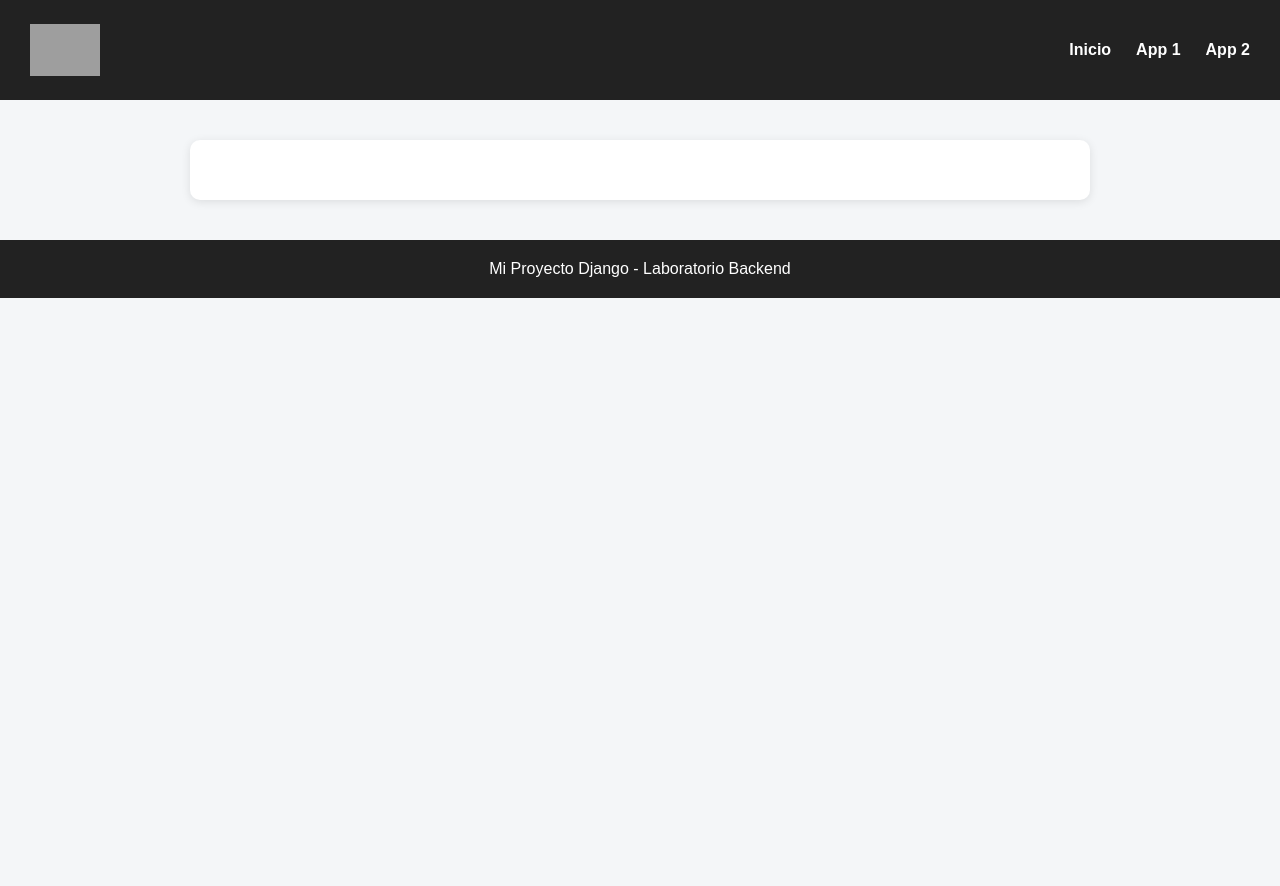
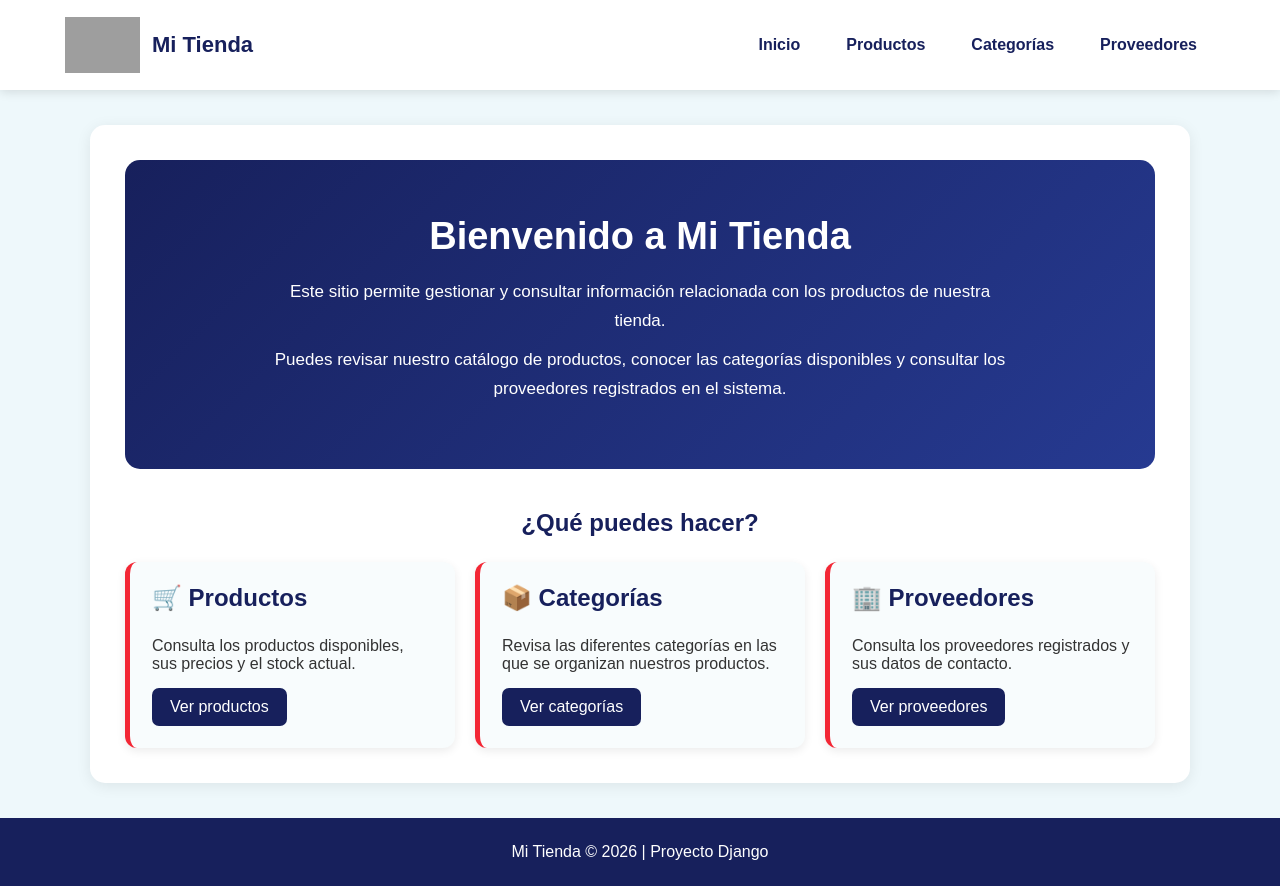
Before and after one commit to J0remy34/Practica, a Django app: page / in a window 1280 px wide. Before the commit the page ends 298 px from the top, so only its background shows below. Run offline with Django 5.2, Linux system fonts and the light colour scheme; grey boxes are pictures that could not be loaded.

Commit message:
Pagina listo

```diff
--- a/mi_proyecto/urls.py
+++ b/mi_proyecto/urls.py
@@ -20,7 +20,7 @@ from django.shortcuts import render
 
 
 def inicio(request):
-    return render(request, 'base.html')
+    return render(request, 'inicio.html')
 
 
 urlpatterns = [
--- a/static/css/estilos.css
+++ b/static/css/estilos.css
@@ -6,65 +6,230 @@
 
 body {
     font-family: Arial, sans-serif;
-    background-color: #f4f6f8;
+    background-color: #eef8fb;
     color: #333;
 }
 
+/* NAVBAR */
+
 header {
-    background-color: #222;
-    padding: 15px 30px;
+    background-color: #ffffff;
+    box-shadow: 0 2px 10px rgba(0, 0, 0, 0.12);
 }
 
-nav {
+.navbar {
+    max-width: 1200px;
+    margin: auto;
+    min-height: 90px;
+    padding: 10px 25px;
+
     display: flex;
     align-items: center;
     justify-content: space-between;
 }
 
+.logo-container {
+    display: flex;
+    align-items: center;
+    gap: 12px;
+
+    font-size: 22px;
+    font-weight: bold;
+    color: #17205c;
+}
+
 .logo {
-    width: 70px;
-    height: 70px;
+    width: 75px;
+    height: 65px;
     object-fit: contain;
 }
 
-nav ul {
+/* MENU */
+
+.menu {
     display: flex;
     list-style: none;
-    gap: 25px;
+    gap: 10px;
 }
 
-nav a {
-    color: white;
+.menu a {
+    display: block;
+    padding: 12px 18px;
+
     text-decoration: none;
+    color: #17205c;
     font-weight: bold;
+
+    border-radius: 8px;
+    transition: 0.3s;
 }
 
-nav a:hover {
-    color: #61dafb;
+.menu a:hover {
+    background-color: #17205c;
+    color: white;
 }
 
-main {
-    max-width: 900px;
-    margin: 40px auto;
-    padding: 30px;
+/* CONTENIDO */
+
+.contenido {
+    max-width: 1100px;
+    min-height: 600px;
+
+    margin: 35px auto;
+    padding: 35px;
+
     background-color: white;
-    border-radius: 10px;
-    box-shadow: 0 2px 10px rgba(0, 0, 0, 0.1);
+    border-radius: 15px;
+
+    box-shadow: 0 3px 15px rgba(0, 0, 0, 0.08);
 }
 
 h1 {
-    margin-bottom: 20px;
-    color: #222;
+    color: #17205c;
+    margin-bottom: 10px;
 }
 
-li {
-    margin: 10px 0;
+h2 {
+    color: #17205c;
 }
+
+/* TABLAS */
+
+table {
+    width: 100%;
+    border-collapse: collapse;
+    margin-top: 25px;
+    overflow: hidden;
+    border-radius: 8px;
+}
+
+th {
+    background-color: #17205c;
+    color: white;
+    padding: 15px;
+}
+
+td {
+    padding: 13px;
+    text-align: center;
+    border-bottom: 1px solid #ddd;
+}
+
+tr:nth-child(even) {
+    background-color: #f5f8fa;
+}
+
+tr:hover {
+    background-color: #eaf6fa;
+}
+
+/* TARJETAS */
+
+.tarjetas {
+    display: grid;
+    grid-template-columns: repeat(auto-fit, minmax(220px, 1fr));
+    gap: 20px;
+    margin-top: 25px;
+}
+
+.tarjeta {
+    padding: 22px;
+    background-color: #f8fcfd;
+
+    border-radius: 12px;
+    border-left: 5px solid #f32735;
+
+    box-shadow: 0 3px 10px rgba(0, 0, 0, 0.08);
+}
+
+.tarjeta h2 {
+    margin-bottom: 10px;
+}
+
+/* FOOTER */
 
 footer {
     text-align: center;
-    padding: 20px;
-    margin-top: 40px;
-    background-color: #222;
+    padding: 25px;
+
+    background-color: #17205c;
     color: white;
 }
+
+/* CELULAR */
+
+@media (max-width: 700px) {
+
+    .navbar {
+        flex-direction: column;
+        gap: 10px;
+    }
+
+    .menu {
+        flex-wrap: wrap;
+        justify-content: center;
+    }
+
+    .contenido {
+        margin: 20px 10px;
+        padding: 20px;
+    }
+
+}
+
+/* PAGINA DE INICIO */
+
+.hero {
+    background: linear-gradient(135deg, #17205c, #263a91);
+    color: white;
+
+    padding: 55px 40px;
+    border-radius: 15px;
+
+    text-align: center;
+    margin-bottom: 40px;
+}
+
+.hero h1 {
+    color: white;
+    font-size: 38px;
+    margin-bottom: 20px;
+}
+
+.descripcion {
+    max-width: 750px;
+    margin: 10px auto;
+    line-height: 1.7;
+    font-size: 17px;
+}
+
+.secciones {
+    text-align: center;
+}
+
+.secciones h2 {
+    margin-bottom: 25px;
+}
+
+.secciones .tarjetas {
+    text-align: left;
+}
+
+.boton {
+    display: inline-block;
+
+    margin-top: 15px;
+    padding: 10px 18px;
+
+    background-color: #17205c;
+    color: white;
+
+    text-decoration: none;
+    border-radius: 7px;
+
+    transition: 0.3s;
+}
+
+.boton:hover {
+    background-color: #f32735;
+}
--- a/templates/base.html
+++ b/templates/base.html
@@ -6,7 +6,7 @@
     <meta charset="UTF-8">
     <meta name="viewport" content="width=device-width, initial-scale=1.0">
 
-    <title>{% block title %}Mi Proyecto Django{% endblock %}</title>
+    <title>{% block title %}Mi Tienda{% endblock %}</title>
 
     <link rel="stylesheet" href="{% static 'css/estilos.css' %}">
 </head>
@@ -14,24 +14,34 @@
 <body>
 
 <header>
-        <nav>
-            <img src="{% static 'images/logo.png' %}" alt="Logo" class="logo">
+    <nav class="navbar">
 
-            <ul>
+        <div class="logo-container">
+            <img src="{% static 'images/logo.png' %}"
+                 alt="Logo de la tienda"
+                 class="logo">
+            <span>Mi Tienda</span>
+        </div>
+
+        <ul class="menu">
             <li><a href="{% url 'inicio' %}">Inicio</a></li>
-                <li><a href="{% url 'app1_inicio' %}">App 1</a></li>
-                <li><a href="{% url 'app2_inicio' %}">App 2</a></li>
+            <li><a href="{% url 'app1_inicio' %}">Productos</a></li>
+            <li><a href="{% url 'app2_inicio' %}">Categorías</a></li>
+            <li><a href="{% url 'app3_inicio' %}">Proveedores</a></li>
         </ul>
+
     </nav>
 </header>
 
-    <main>
+<main class="contenido">
+
     {% block content %}
     {% endblock %}
+
 </main>
 
 <footer>
-        <p>Mi Proyecto Django - Laboratorio Backend</p>
+    <p>Mi Tienda © 2026 | Proyecto Django</p>
 </footer>
 
 </body>
--- /dev/null
+++ b/templates/inicio.html
@@ -0,0 +1,82 @@
+{% extends 'base.html' %}
+
+{% block title %}
+    Inicio | Mi Tienda
+{% endblock %}
+
+{% block content %}
+
+<section class="hero">
+
+    <div class="hero-text">
+
+        <h1>Bienvenido a Mi Tienda</h1>
+
+        <p class="descripcion">
+            Este sitio permite gestionar y consultar información
+            relacionada con los productos de nuestra tienda.
+        </p>
+
+        <p class="descripcion">
+            Puedes revisar nuestro catálogo de productos, conocer
+            las categorías disponibles y consultar los proveedores
+            registrados en el sistema.
+        </p>
+
+    </div>
+
+</section>
+
+
+<section class="secciones">
+
+    <h2>¿Qué puedes hacer?</h2>
+
+    <div class="tarjetas">
+
+        <div class="tarjeta">
+            <h2>🛒 Productos</h2>
+
+            <p>
+                Consulta los productos disponibles,
+                sus precios y el stock actual.
+            </p>
+
+            <a href="{% url 'app1_inicio' %}" class="boton">
+                Ver productos
+            </a>
+        </div>
+
+
+        <div class="tarjeta">
+            <h2>📦 Categorías</h2>
+
+            <p>
+                Revisa las diferentes categorías
+                en las que se organizan nuestros productos.
+            </p>
+
+            <a href="{% url 'app2_inicio' %}" class="boton">
+                Ver categorías
+            </a>
+        </div>
+
+
+        <div class="tarjeta">
+            <h2>🏢 Proveedores</h2>
+
+            <p>
+                Consulta los proveedores registrados
+                y sus datos de contacto.
+            </p>
+
+            <a href="{% url 'app3_inicio' %}" class="boton">
+                Ver proveedores
+            </a>
+        </div>
+
+    </div>
+
+</section>
+
+{% endblock %}
```
Also changed, not shown: app1/templates/app1/inicio.html (+29 -3 lines), app1/views.py (+33 -1 lines), app2/templates/app2/inicio.html (+24 -8 lines), app2/views.py (+10 -6 lines), app3/templates/app3/inicio.html (+31 -3 lines), app3/views.py (+27 -1 lines). Lines whose indentation alone changed are shown as unchanged.
